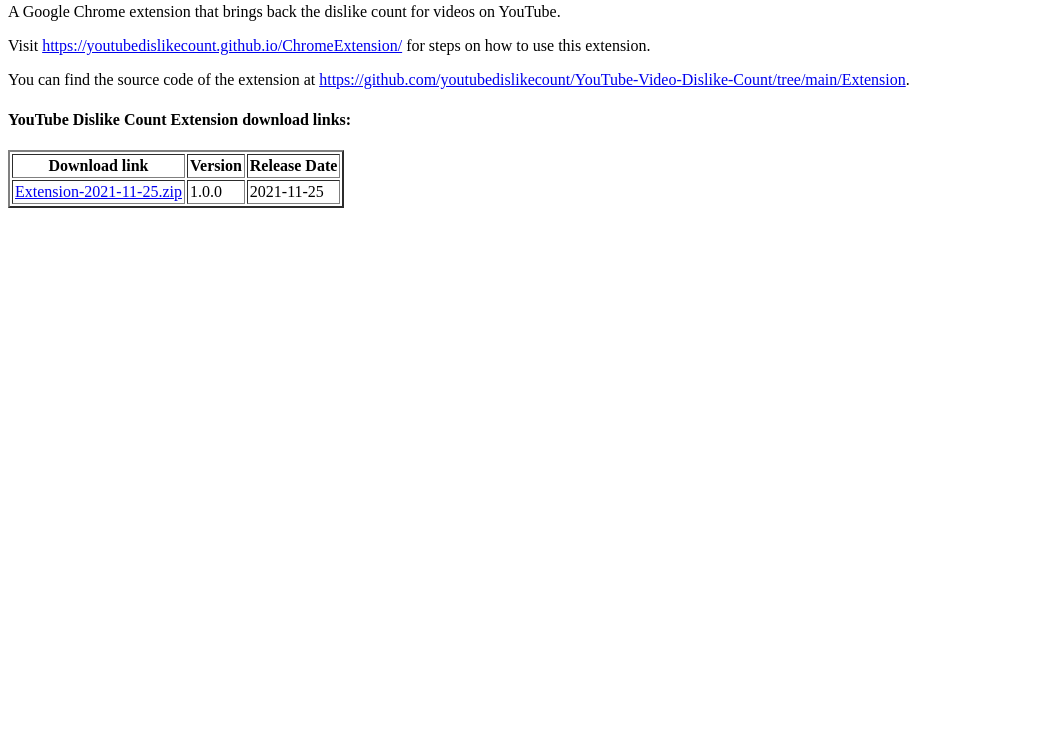
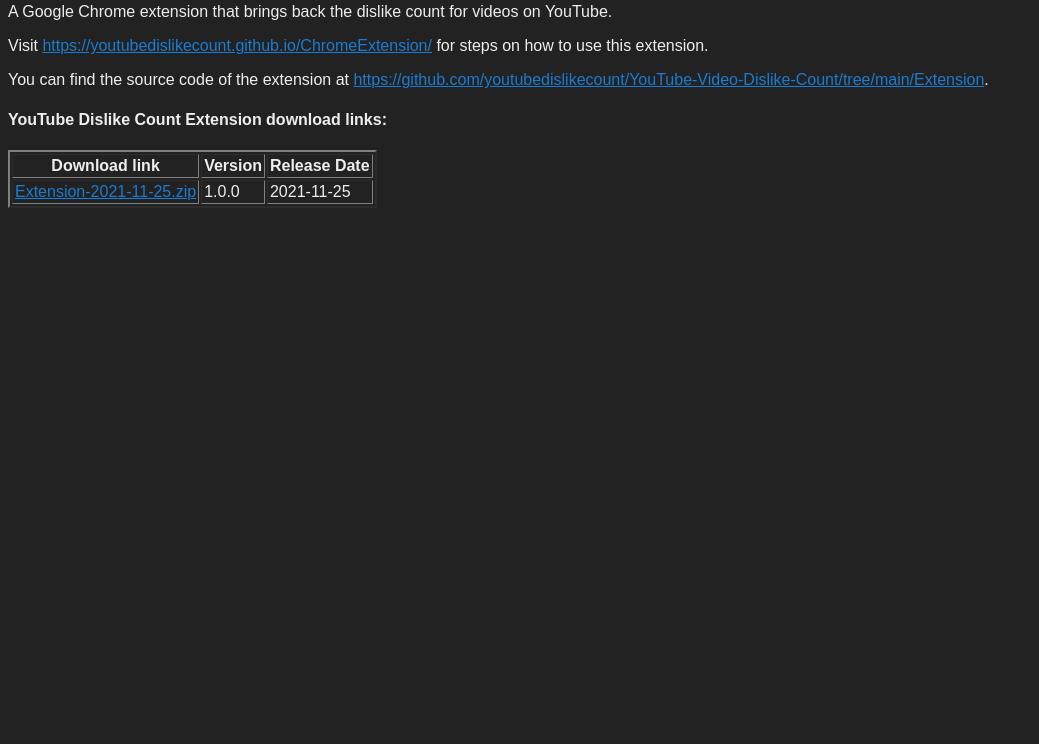
Before and after one commit to YouTubeDislikeCount/youtubedislikecount.github.io, a plain HTML site: page index.html in a window 1280 px wide. Shown: the part 56-800 px from the top of the page, without its empty margins (0-1039 px from the left). Drawn offline with Linux system fonts and the light colour scheme.

Commit message:
Update page background

```diff
--- /dev/null
+++ b/css/style.css
@@ -0,0 +1,11 @@
+@import url('https://fonts.googleapis.com/css?family=Lato&display=swap');
+
+body {
+    font-family: 'Google Sans', 'Noto Sans Myanmar UI', arial, sans-serif;
+    background-color: #222;
+    color: #eee;
+}
+
+a {
+    color: #1b7cd1;
+}
--- a/index.html
+++ b/index.html
@@ -2,6 +2,7 @@
 <html>
     <head>
         <title>YouTube Dislike Count Extension</title>
+        <link rel="stylesheet" href="css/style.css">
         <meta http-equiv="Content-Type" content="text/html; charset=windows-1252">
     </head>
     <body>
```
